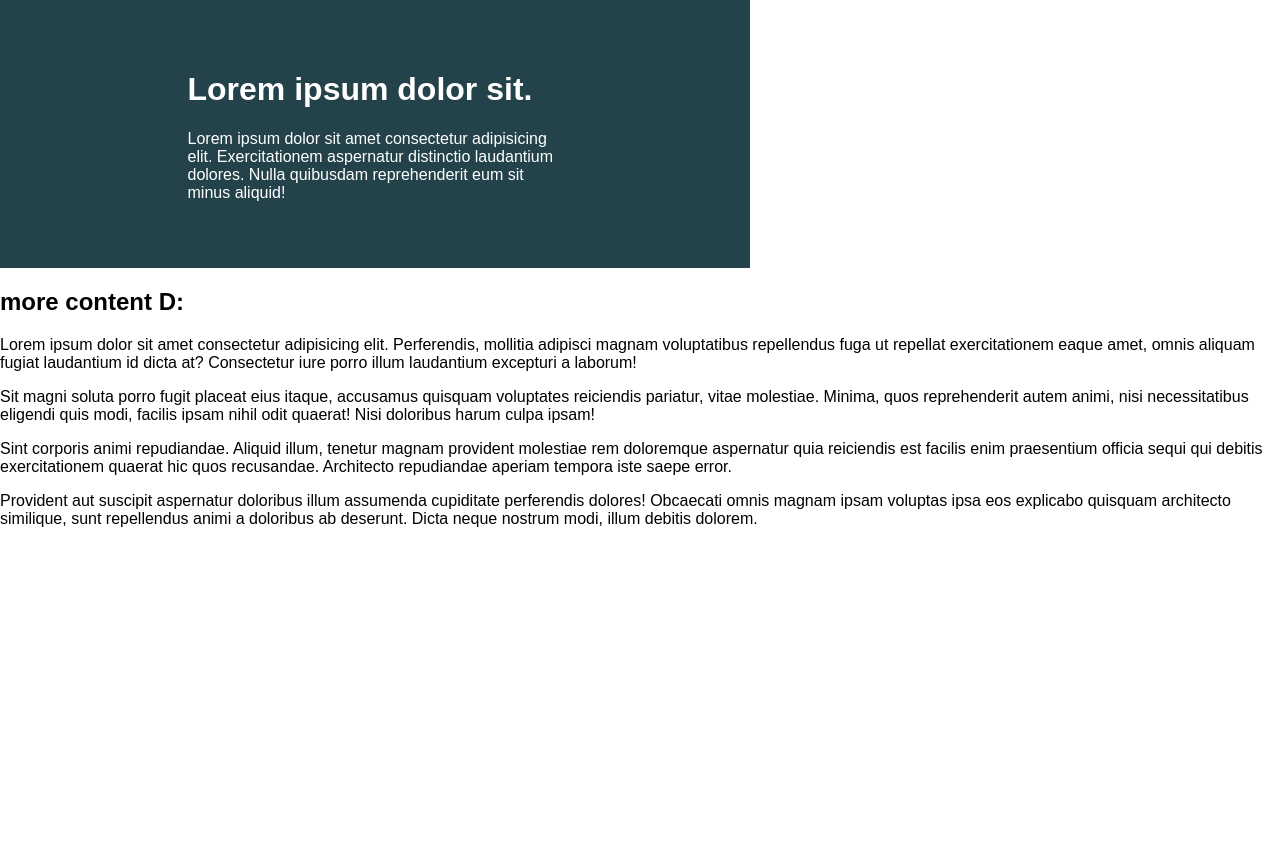
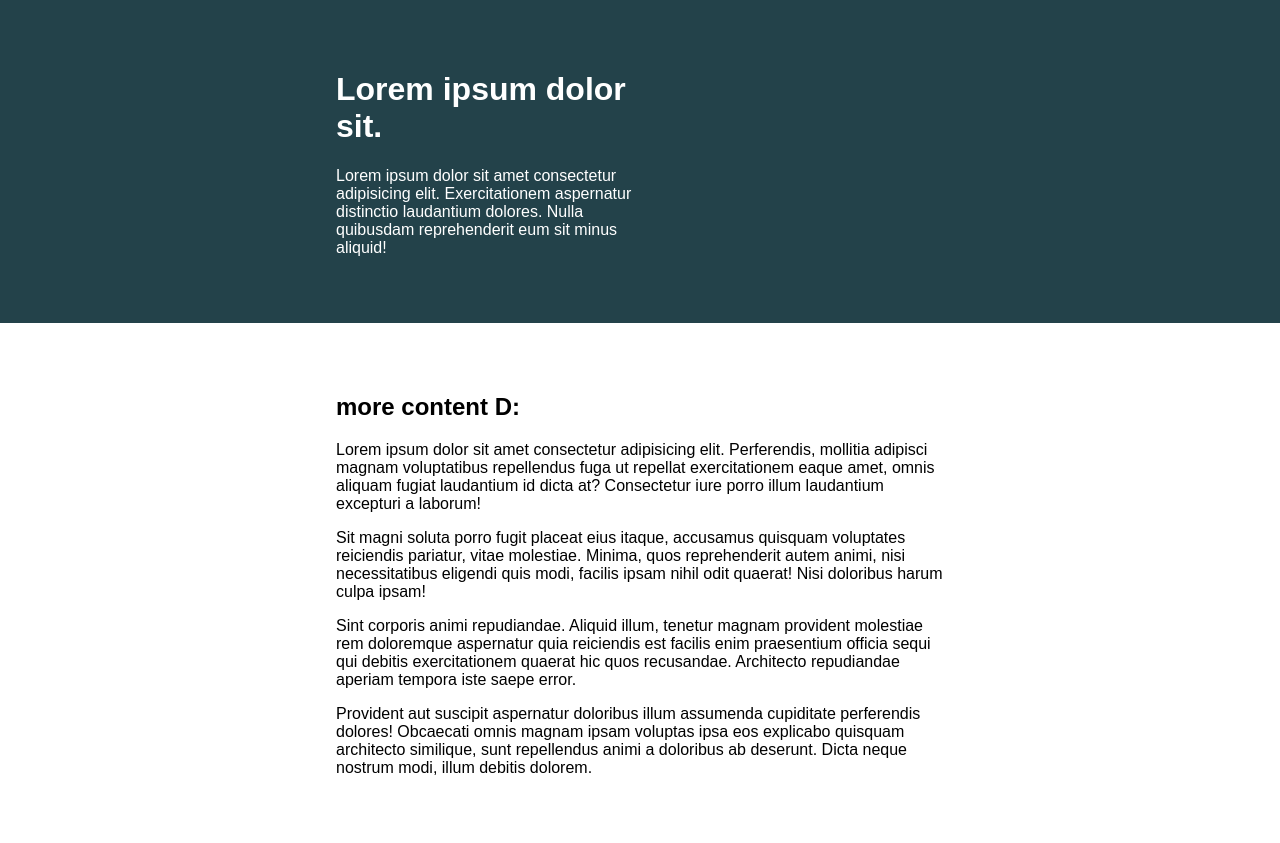
Before and after one commit to saysonjerald/css-responsive-challenge, a plain HTML site: page index.html in a window 1280 px wide. Before the commit the page ends 800 px from the top, so only its background shows below. Drawn offline with Linux system fonts and the light colour scheme.

Commit message:
Status: Success

```diff
--- a/index.html
+++ b/index.html
@@ -8,8 +8,9 @@
     <link rel="stylesheet" href="style.css" />
   </head>
   <body>
-    <div class="container">
+    <div class="container darkmode">
       <div class="intro-content">
+        <div class="content">
           <h1>Lorem ipsum dolor sit.</h1>
           <p>
             Lorem ipsum dolor sit amet consectetur adipisicing elit.
@@ -18,31 +19,38 @@
           </p>
         </div>
       </div>
+    </div>
 
+    <div class="container">
+      <div class="intro-content">
         <h2>more content D:</h2>
         <p>
           Lorem ipsum dolor sit amet consectetur adipisicing elit. Perferendis,
           mollitia adipisci magnam voluptatibus repellendus fuga ut repellat
-      exercitationem eaque amet, omnis aliquam fugiat laudantium id dicta at?
-      Consectetur iure porro illum laudantium excepturi a laborum!
+          exercitationem eaque amet, omnis aliquam fugiat laudantium id dicta
+          at? Consectetur iure porro illum laudantium excepturi a laborum!
         </p>
         <p>
           Sit magni soluta porro fugit placeat eius itaque, accusamus quisquam
           voluptates reiciendis pariatur, vitae molestiae. Minima, quos
-      reprehenderit autem animi, nisi necessitatibus eligendi quis modi, facilis
-      ipsam nihil odit quaerat! Nisi doloribus harum culpa ipsam!
+          reprehenderit autem animi, nisi necessitatibus eligendi quis modi,
+          facilis ipsam nihil odit quaerat! Nisi doloribus harum culpa ipsam!
         </p>
         <p>
-      Sint corporis animi repudiandae. Aliquid illum, tenetur magnam provident
-      molestiae rem doloremque aspernatur quia reiciendis est facilis enim
-      praesentium officia sequi qui debitis exercitationem quaerat hic quos
-      recusandae. Architecto repudiandae aperiam tempora iste saepe error.
+          Sint corporis animi repudiandae. Aliquid illum, tenetur magnam
+          provident molestiae rem doloremque aspernatur quia reiciendis est
+          facilis enim praesentium officia sequi qui debitis exercitationem
+          quaerat hic quos recusandae. Architecto repudiandae aperiam tempora
+          iste saepe error.
         </p>
         <p>
           Provident aut suscipit aspernatur doloribus illum assumenda cupiditate
           perferendis dolores! Obcaecati omnis magnam ipsam voluptas ipsa eos
           explicabo quisquam architecto similique, sunt repellendus animi a
-      doloribus ab deserunt. Dicta neque nostrum modi, illum debitis dolorem.
+          doloribus ab deserunt. Dicta neque nostrum modi, illum debitis
+          dolorem.
         </p>
+      </div>
+    </div>
   </body>
 </html>
--- a/style.css
+++ b/style.css
@@ -23,15 +23,21 @@ body {
   font-family: sans-serif;
 }
 
-.container {
-  width: 80%;
-  max-width: 750px;
+.darkmode {
   background: #23424a;
   color: white;
+}
+
+.container {
   padding: 50px 0;
 }
 
 .intro-content {
+  max-width: 768px;
+  margin: 0 auto;
+  padding: 0 5rem;
+}
+
+.content {
   width: 50%;
-  margin: 0 auto;
 }
```
Lines whose indentation alone changed are shown as unchanged.
